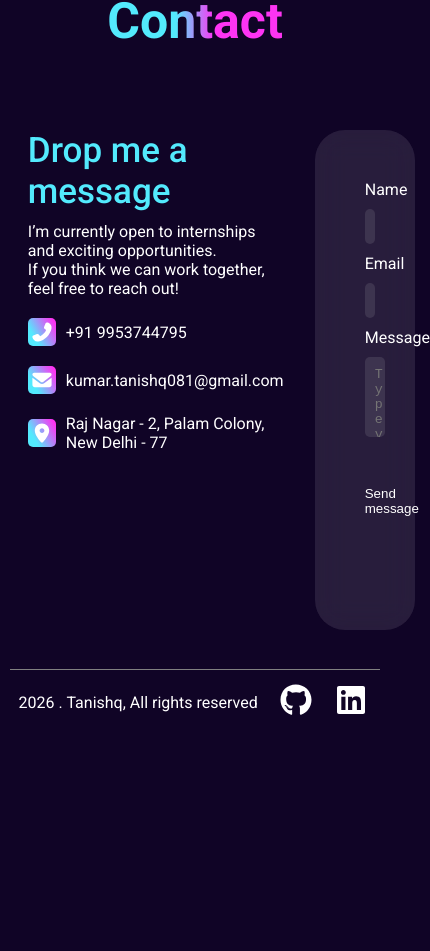
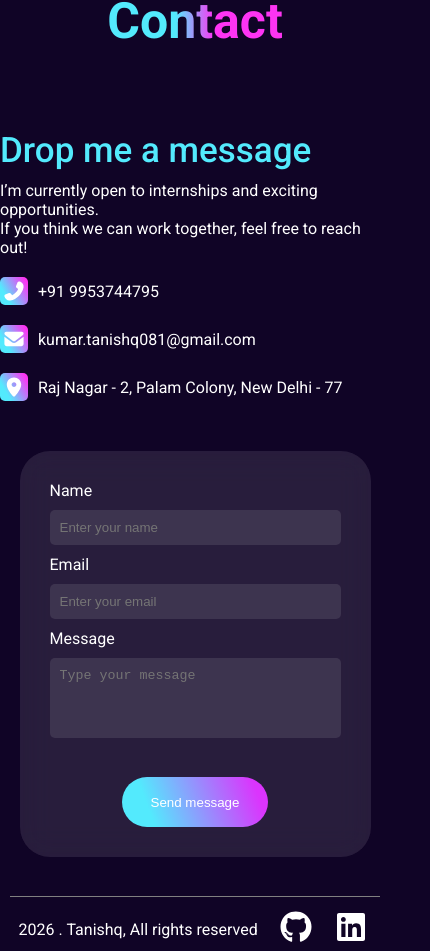
Before and after one commit to Tanishq242/myPortfolio, a React (Vite) app: page / in a window 390 px wide. Shown: the part 5940-6891 px from the top of the page, 430 px wide, since content can reach past the window. Before the commit the page ends 6664 px from the top, so only its background shows below. Built offline with nearby package versions, Linux system fonts and the light colour scheme.

Commit message:
Remove HTML entities from CSS selectors

```diff
--- a/src/components/contactpage.css
+++ b/src/components/contactpage.css
@@ -30,14 +30,14 @@
   padding-left: 50px;
 }
 
-.fBox1 > h2 {
+.fBox1>h2 {
   color: #53eafd;
   font-weight: 500;
   font-size: 35px;
   margin-bottom: 10px;
 }
 
-.fBox1 > p {
+.fBox1>p {
   color: white;
   font-family: "Roboto";
 }
@@ -48,13 +48,13 @@
   font-family: "Roboto";
 }
 
-.footerDetails > ul {
+.footerDetails>ul {
   display: flex;
   flex-direction: column;
   gap: 20px;
 }
 
-.footerDetails > ul > li {
+.footerDetails>ul>li {
   display: flex;
   align-items: center;
 }
@@ -106,7 +106,7 @@ input {
   color: rgb(202, 196, 196);
 }
 
-.tranparentBox > button {
+.tranparentBox>button {
   border: 0px;
   color: white;
   width: 50%;
@@ -118,7 +118,7 @@ input {
   transition: all 0.1s ease;
 }
 
-.tranparentBox > button:active {
+.tranparentBox>button:active {
   transform: scale(0.95);
 }
 
@@ -128,7 +128,7 @@ input {
   margin-top: 10%;
 }
 
-.line > div {
+.line>div {
   background-color: gray;
   width: 95%;
   height: 1px;
@@ -143,7 +143,7 @@ input {
   align-items: center;
 }
 
-.footer-last > ul {
+.footer-last>ul {
   display: flex;
   gap: 15px;
   list-style: none;
@@ -157,3 +157,31 @@ input {
 .contact-icon:hover {
   transform: scale(1.1);
 }
+
+@media(max-width: 768px) {
+  .footerBox {
+    flex-direction: column;
+    align-items: center;
+    height: auto;
+    gap: 50px;
+  }
+
+  .fBox1 {
+    display: flex;
+    flex-direction: column;
+    justify-content: first baseline;
+    padding: 0px;
+  }
+
+  .fBox2 {
+    width: 90%;
+  }
+
+  .tranparentBox {
+    padding: 30px;
+  }
+
+  .tranparentBox>button {
+    align-self: center;
+  }
+}
```
